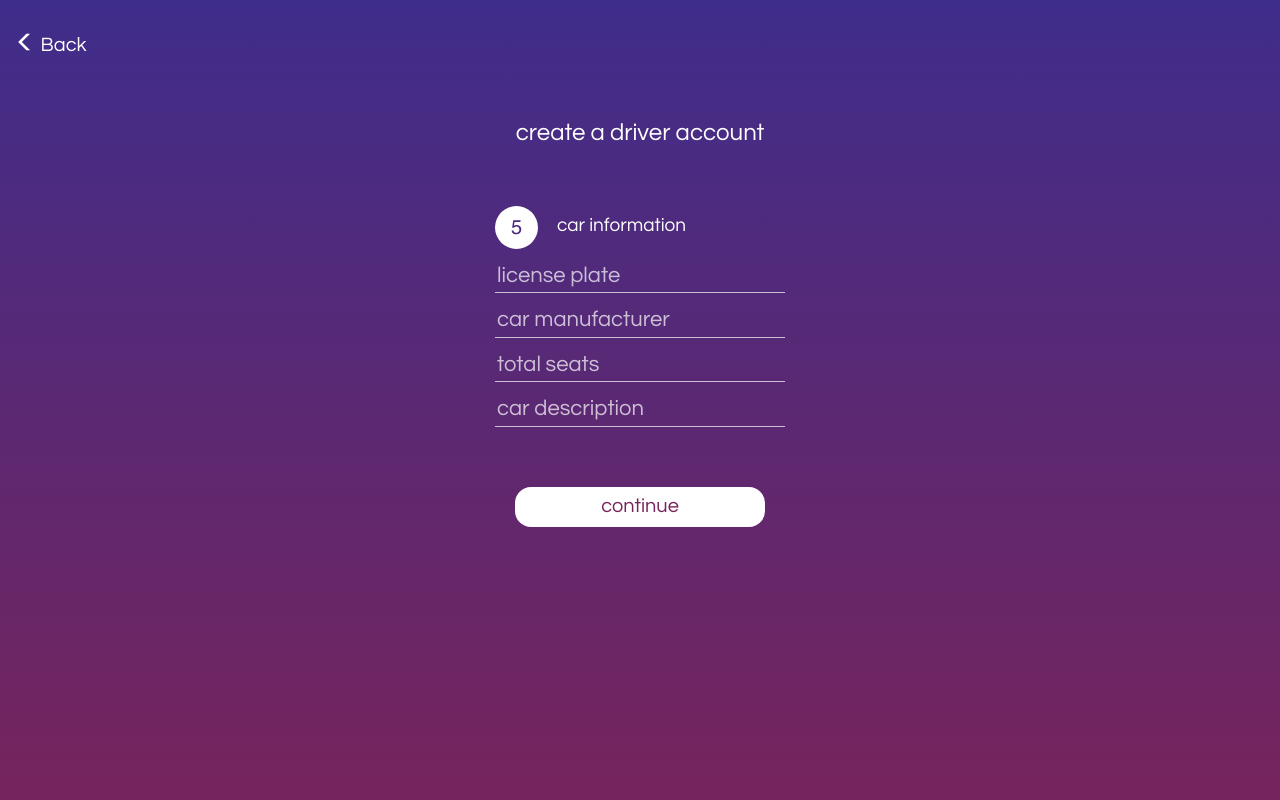
After one commit to b72u68/rebuBETA, a Flask app: template templates/driverSignup.html in a window 1280 px wide. The commit adds this page. Run offline with Flask 2, Linux system fonts and the light colour scheme; the template is opened without the code that fills it, so the values that code supplies are empty; some libraries are stand-ins or nearby versions.

Commit message:
Finished frontend layout for driverSignup

```diff
--- a/static/styles/main.css
+++ b/static/styles/main.css
@@ -20,7 +20,8 @@ body h1{
 h3{
 	color: white;
 	text-align: center;
-	margin-top: 30px;
+	margin-top: 60px;
+	margin-bottom: 0px;
 }
 input{
 	border: none;
@@ -77,16 +78,19 @@ Second color is text
 	color: white;
 	background-color: rgb(48,158,185);
 }
-
+.btnWhitePink{
+	color: rgb(118,36,92);
+	background-color: white;
+}
+/*****************
+**** HOMEPAGE ****
+******************/
 .user-bg {
 	min-height: 100vh;
 	background: rgb(62,214,179);
 	background: linear-gradient(180deg, rgba(62,214,179,1) 0%, rgba(12,4,203,1) 100%);
 }
 
-/*****************
-**** HOMEPAGE ****
-******************/
 .homeFormInput{
 	margin: auto;
 	display: block;
@@ -109,7 +113,7 @@ Second color is text
 .formSection{
 	width: 290px;
 	margin: auto;
-	margin-top: 70px;
+	margin-top: 60px;
 }
 .formSection p{
 	display: inline;
@@ -135,3 +139,12 @@ Second color is text
 .radioFormContainer input:first-child{
 	margin-left: 20%;
 }
+
+/**********************
+**** DRIVER SIGNUP ****
+***********************/
+.driver-bg{
+	min-height: 100vh;
+	background: rgb(63,45,139);
+	background: linear-gradient(180deg, rgba(63,45,139,1) 0%, rgba(118,36,92,1) 100%);
+}
--- /dev/null
+++ b/templates/driverSignup.html
@@ -0,0 +1,46 @@
+<!DOCTYPE html>
+<html lang="en" dir="ltr">
+  <head>
+  	<title>Rebu: On-Demand Ridesharing</title>
+    <meta charset="utf-8">
+    <meta name="viewport" content="width=device-width, initial-scale=1">
+    <!-- bootstrap styling -->
+    <link rel="stylesheet" href="https://maxcdn.bootstrapcdn.com/bootstrap/3.4.1/css/bootstrap.min.css">
+
+    <!-- custom css styling  -->
+    <link rel="stylesheet" type= "text/css" href= "{{ url_for('static',filename='styles/main.css') }}">
+    <link rel="preconnect" href="https://fonts.gstatic.com">
+    <link href="https://fonts.googleapis.com/css2?family=Questrial&display=swap" rel="stylesheet">
+
+    <!-- bootstrap styling -->
+    <script src="https://ajax.googleapis.com/ajax/libs/jquery/3.5.1/jquery.min.js"></script>
+    <script src="https://maxcdn.bootstrapcdn.com/bootstrap/3.4.1/js/bootstrap.min.js"></script>
+  </head>
+  <body>
+    <div class="container-fluid driver-bg">
+      <nav>
+      	<a href="#">
+            <span class="glyphicon glyphicon-menu-left"></span>
+            <p>Back</p>
+        </a>
+      </nav>
+      <h3>create a driver account</h3>
+      <form>
+        <!-- SECTION 1 -->
+        <div class="formSection">
+          <img src="{{url_for('static', filename='numbers/5.svg')}}" />
+          <p>car information</p>
+
+          <input class="formInput" placeholder="license plate" type="text" name="licensePlateSignup">
+          <input class="formInput" placeholder="car manufacturer" type="password" name="manufacturorSignup">
+          <input class="formInput" placeholder="total seats" type="text" name="totalSeatsSignup">
+          <input class="formInput" placeholder="car description" type="text" name="carDescriptionSignup">
+        </div>
+
+      </form>
+      <div class="btnContainer">
+        <button class="btnStyle1 btnWhitePink" id="homeForm">continue</button>
+      </div>
+    </div>
+  </body>
+</html>
```
